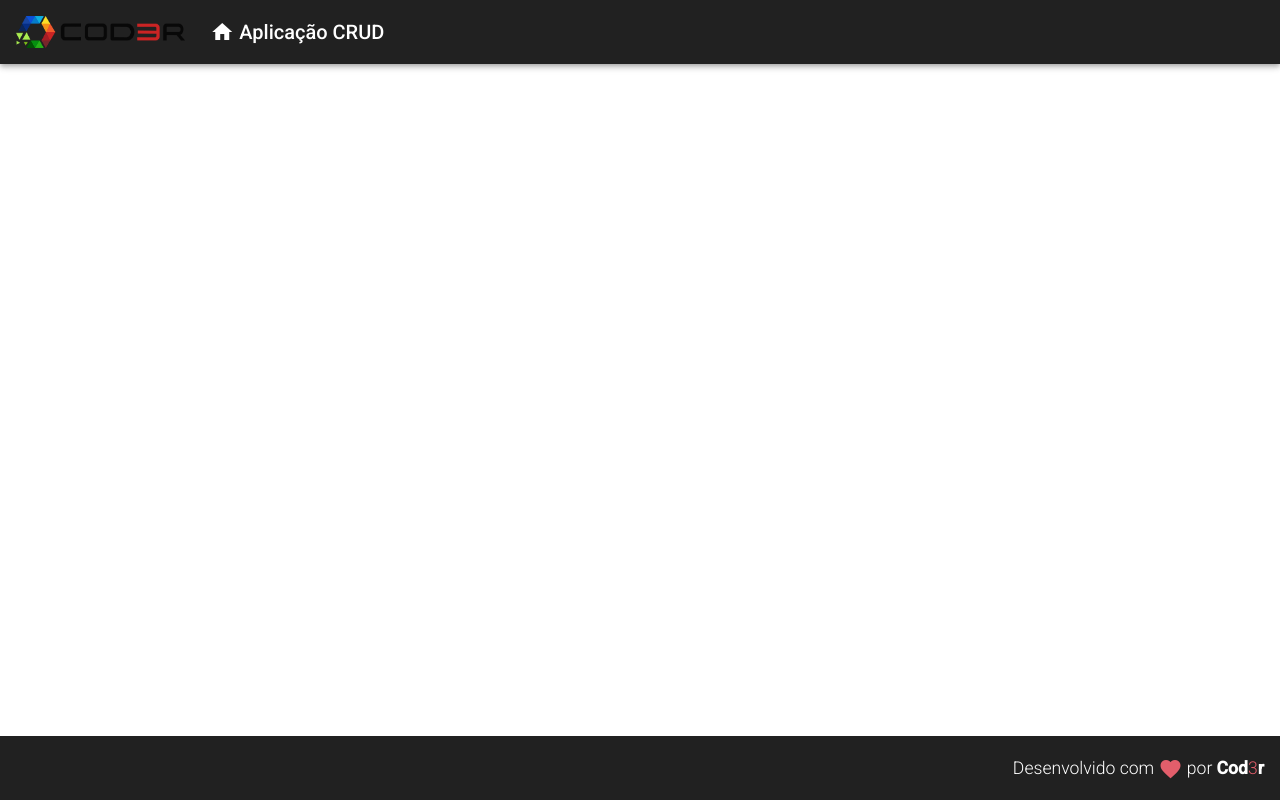
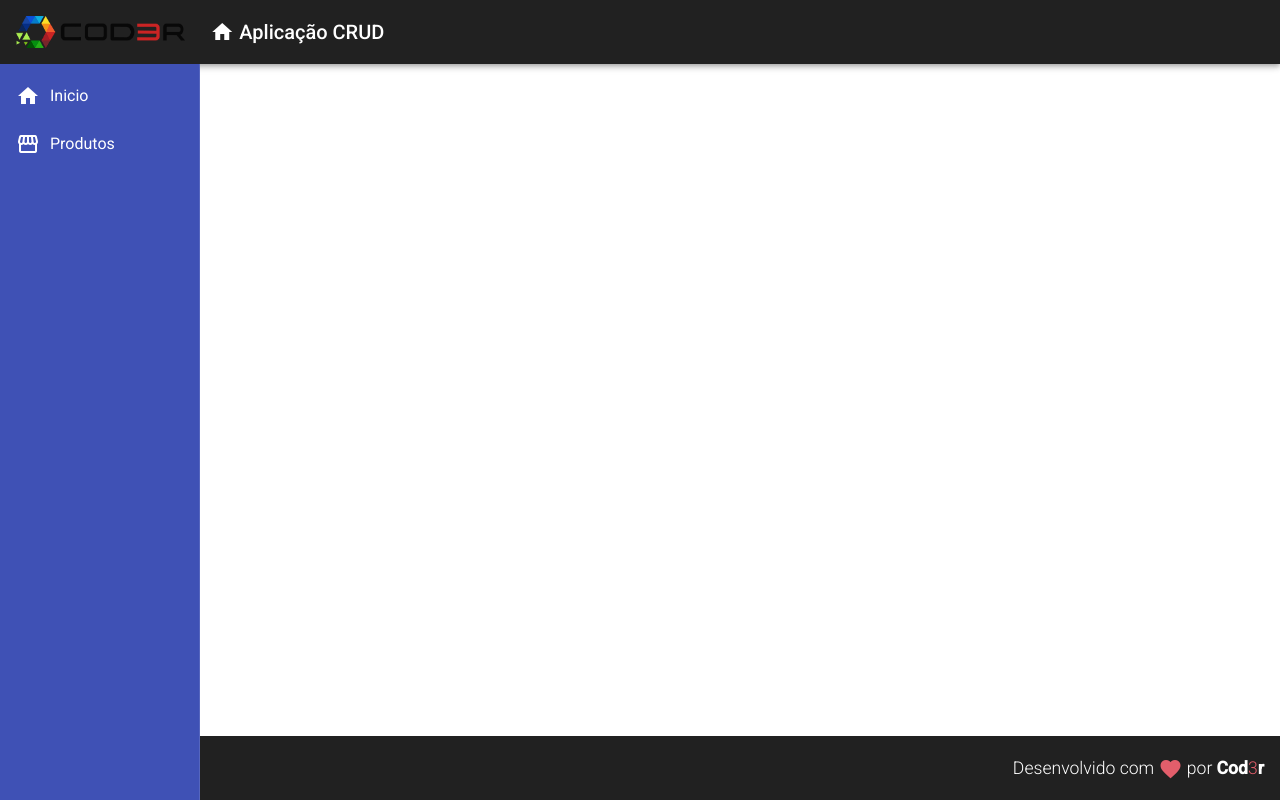
Before and after one commit to gasfgrv/angular-essencial, an Angular app in the folder frontend/: page / in a window 1280 px wide. Built offline with nearby package versions, Linux system fonts and the light colour scheme.

Commit message:
componente nav

```diff
--- a/frontend/src/app/app.component.html
+++ b/frontend/src/app/app.component.html
@@ -1,2 +1,3 @@
 <app-header></app-header>
+<app-nav></app-nav>
 <app-footer></app-footer>
--- /dev/null
+++ b/frontend/src/app/components/template/nav/nav.component.css
@@ -0,0 +1,12 @@
+.side-nav {
+    background-color: #3f51b5;
+    width: 200px;
+}
+
+.side-nav a {
+    color: #FFF;
+}
+
+.side-nav i {
+    padding-right: 10px;
+}
--- /dev/null
+++ b/frontend/src/app/components/template/nav/nav.component.html
@@ -0,0 +1,18 @@
+<mat-sidenav-container class="container">
+    <mat-sidenav class="side-nav" mode="side" opened fixedInViewport="true" fixedTopGap="64">
+        <mat-nav-list class="nav-list">
+            <a mat-list-item>
+                <i class="material-icons">
+                    home
+                </i>
+                Inicio
+            </a>
+            <a mat-list-item>
+                <i class="material-icons">
+                    storefront
+                </i>
+                Produtos
+            </a>
+        </mat-nav-list>
+    </mat-sidenav>
+</mat-sidenav-container>
--- /dev/null
+++ b/frontend/src/app/components/template/nav/nav.component.ts
@@ -0,0 +1,15 @@
+import { Component, OnInit } from '@angular/core';
+
+@Component({
+  selector: 'app-nav',
+  templateUrl: './nav.component.html',
+  styleUrls: ['./nav.component.css']
+})
+export class NavComponent implements OnInit {
+
+  constructor() { }
+
+  ngOnInit(): void {
+  }
+
+}
```
Also changed, not shown: frontend/src/app/app.module.ts (+9 -2 lines).
